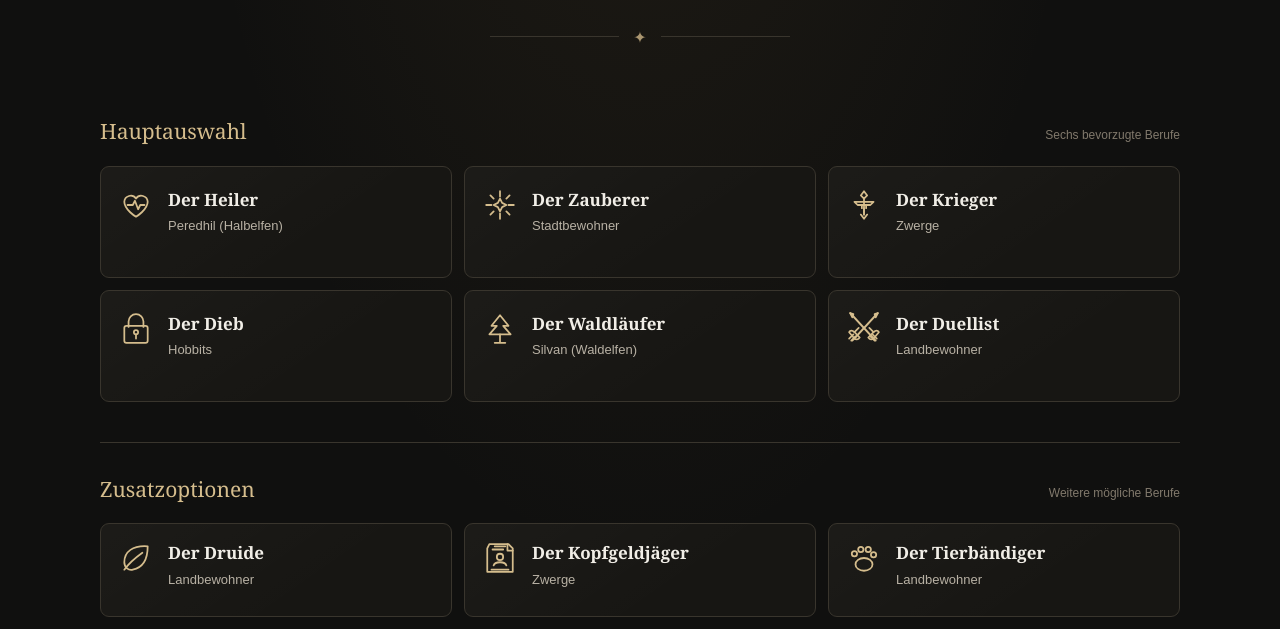
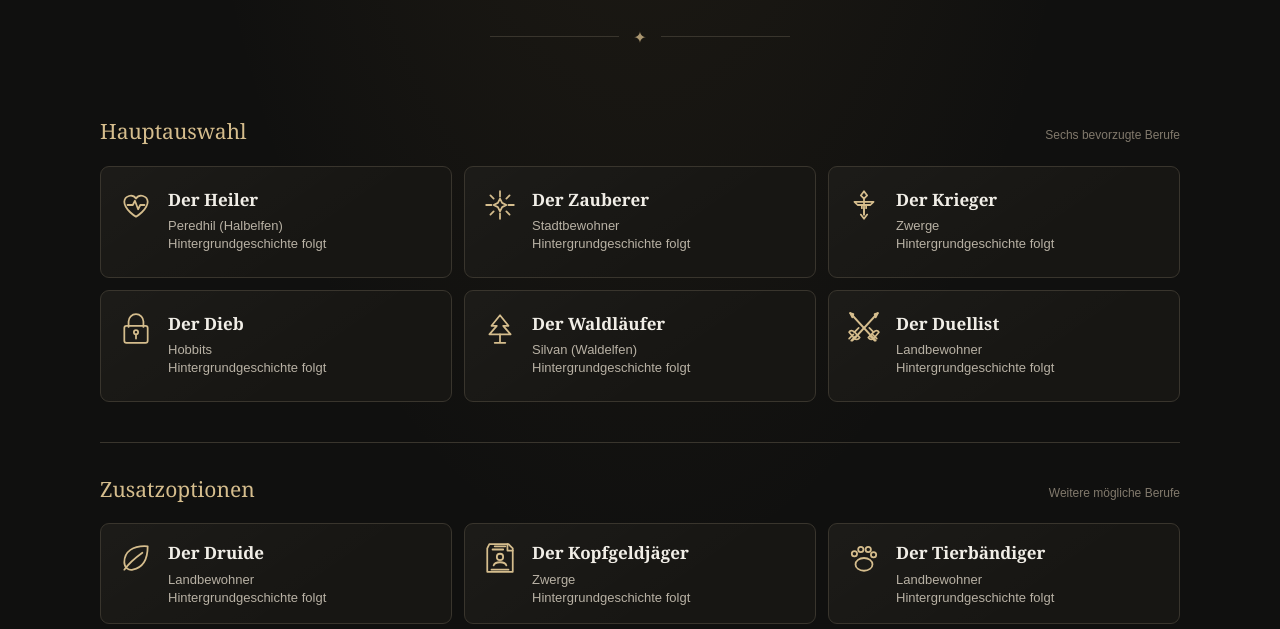
Before and after one commit to BenKinst/Dornfels01_Spielerbibliothek, a plain HTML site: page index.html in a window 1280 px wide. Shown: the part 284-913 px from the top of the page. Drawn offline with Linux system fonts and the light colour scheme; no server answers.

Commit message:
Charakterauswahl an verfügbare Hintergrundgeschichten koppeln

```diff
--- a/index.html
+++ b/index.html
@@ -14,4 +14,39 @@
 <a class="card" href="charaktere/kampfmagier.html"><span class="icon" aria-hidden="true"><svg viewBox="0 0 32 32"><path d="M16 3 13.5 8 16 11l2.5-3L16 3Z"/><path d="M16 9v15m-2-13h4l-1 12h-2l-1-12Z"/><path d="M11 23h10l-2 2h-6l-2-2Z"/><path d="M14 25v4m4-4v4M13 29h6"/><path d="M12 8c-2 1-3 3-3 5-2 1-3 3-3 5 0 2 1 3 3 4m11-14c2 1 3 3 3 5 2 1 3 3 3 5 0 2-1 3-3 4"/><path d="M9 12c-2-2-2-4-1-6m15 6c2-2 2-4 1-6M7 18c-2 0-3 1-3 3m21-3c2 0 3 1 3 3M11 6l1-2m9 2-1-2"/><path d="m5 9 .6 1.4L7 11l-1.4.6L5 13l-.6-1.4L3 11l1.4-.6L5 9Zm22 0 .6 1.4L29 11l-1.4.6L27 13l-.6-1.4L25 11l1.4-.6L27 9Z"/></svg></span><span class="card-copy"><strong>Der Kampfmagier</strong><small>Landbewohner</small></span></a>
 <a class="card" href="charaktere/barde.html"><span class="icon" aria-hidden="true"><svg viewBox="0 0 32 32"><path d="M12 24V7l15-3v17"/><path d="M12 11 27 8"/><ellipse cx="8" cy="25" rx="4" ry="3"/><ellipse cx="23" cy="22" rx="4" ry="3"/></svg></span><span class="card-copy"><strong>Der Barde</strong><small>Silvan (Waldelfen)</small></span></a>
 <a class="card" href="charaktere/priester.html"><span class="icon" aria-hidden="true"><svg viewBox="0 0 32 32"><circle cx="16" cy="16" r="6"/><path d="M16 2v5m0 18v5M2 16h5m18 0h5M6 6l4 4m12 12 4 4m0-20-4 4M10 22l-4 4"/></svg></span><span class="card-copy"><strong>Der Priester</strong><small>Peredhil (Halbelfen)</small></span></a></div></section>
-<p class="notice">Die Charakterseiten sind vorbereitete Gerüste. Persönliche Hintergrundtexte und Illustrationen werden erst nach gesonderter Prüfung und Freigabe ergänzt.</p></main><footer><div class="wrap">Die letzten Schreie von Dornfels · Spielerbibliothek</div></footer></body></html>
+<p class="notice">Die Charakterseiten sind vorbereitete Gerüste. Persönliche Hintergrundtexte und Illustrationen werden erst nach gesonderter Prüfung und Freigabe ergänzt.</p></main><footer><div class="wrap">Die letzten Schreie von Dornfels · Spielerbibliothek</div></footer>
+<script>
+(async function () {
+  const cards = Array.from(document.querySelectorAll("a.card[href^='charaktere/']"));
+  cards.forEach(card => {
+    card.classList.add("is-unavailable");
+    card.setAttribute("aria-disabled", "true");
+    card.setAttribute("tabindex", "-1");
+  });
+
+  await Promise.all(cards.map(async card => {
+    const page = card.getAttribute("href").split("/").pop();
+    const slug = page.replace(/\\.html$/, "");
+    const status = document.createElement("small");
+    status.className = "story-status";
+    status.textContent = "Hintergrundgeschichte folgt";
+    card.querySelector(".card-copy").appendChild(status);
+
+    try {
+      const response = await fetch("content/" + slug + ".md", {
+        method: "HEAD",
+        cache: "no-store"
+      });
+      if (response.ok) {
+        card.classList.remove("is-unavailable");
+        card.removeAttribute("aria-disabled");
+        card.removeAttribute("tabindex");
+        status.remove();
+      }
+    } catch (error) {
+      // Bei nicht prüfbarer Verfügbarkeit bleibt der Link vorsichtshalber inaktiv.
+    }
+  }));
+})();
+</script>
+</body></html>
```
